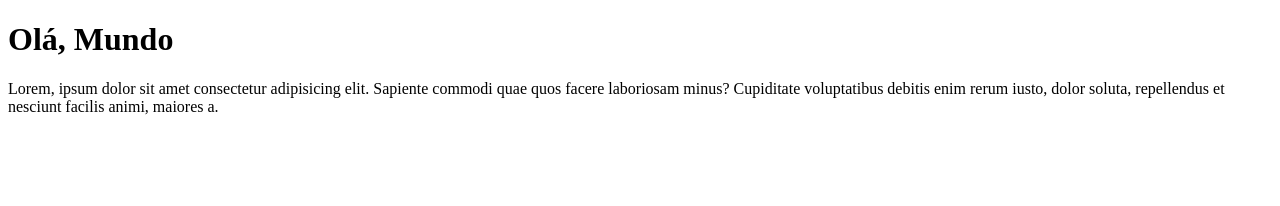
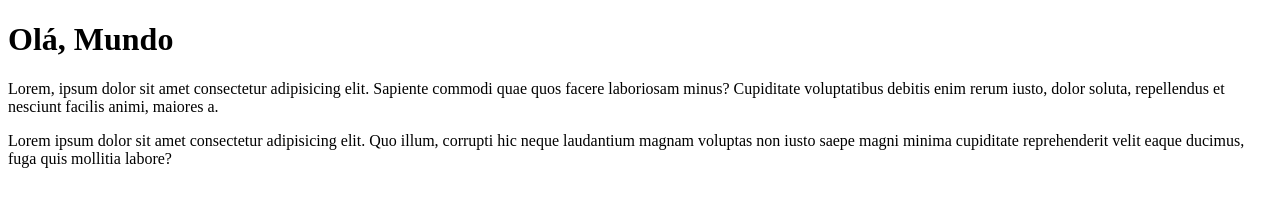
Before and after one commit to Thiagoreisprogramacao/Ola-Mundo, a plain HTML site: page site-exemplo/index.html in a window 1280 px wide. Drawn offline with Linux system fonts and the light colour scheme.

Commit message:
adicionei um paragrafo

```diff
--- a/site-exemplo/index.html
+++ b/site-exemplo/index.html
@@ -12,5 +12,9 @@
          Sapiente commodi quae quos facere laboriosam minus? Cupiditate
           voluptatibus debitis enim rerum iusto, dolor soluta, repellendus et
           nesciunt facilis animi, maiores a.</p>
+    <p>Lorem ipsum dolor sit amet consectetur adipisicing elit.
+         Quo illum, corrupti hic neque laudantium magnam voluptas non iusto saepe
+         magni minima cupiditate reprehenderit velit eaque ducimus,
+         fuga quis mollitia labore?</p>
 </body>
 </html>
```
